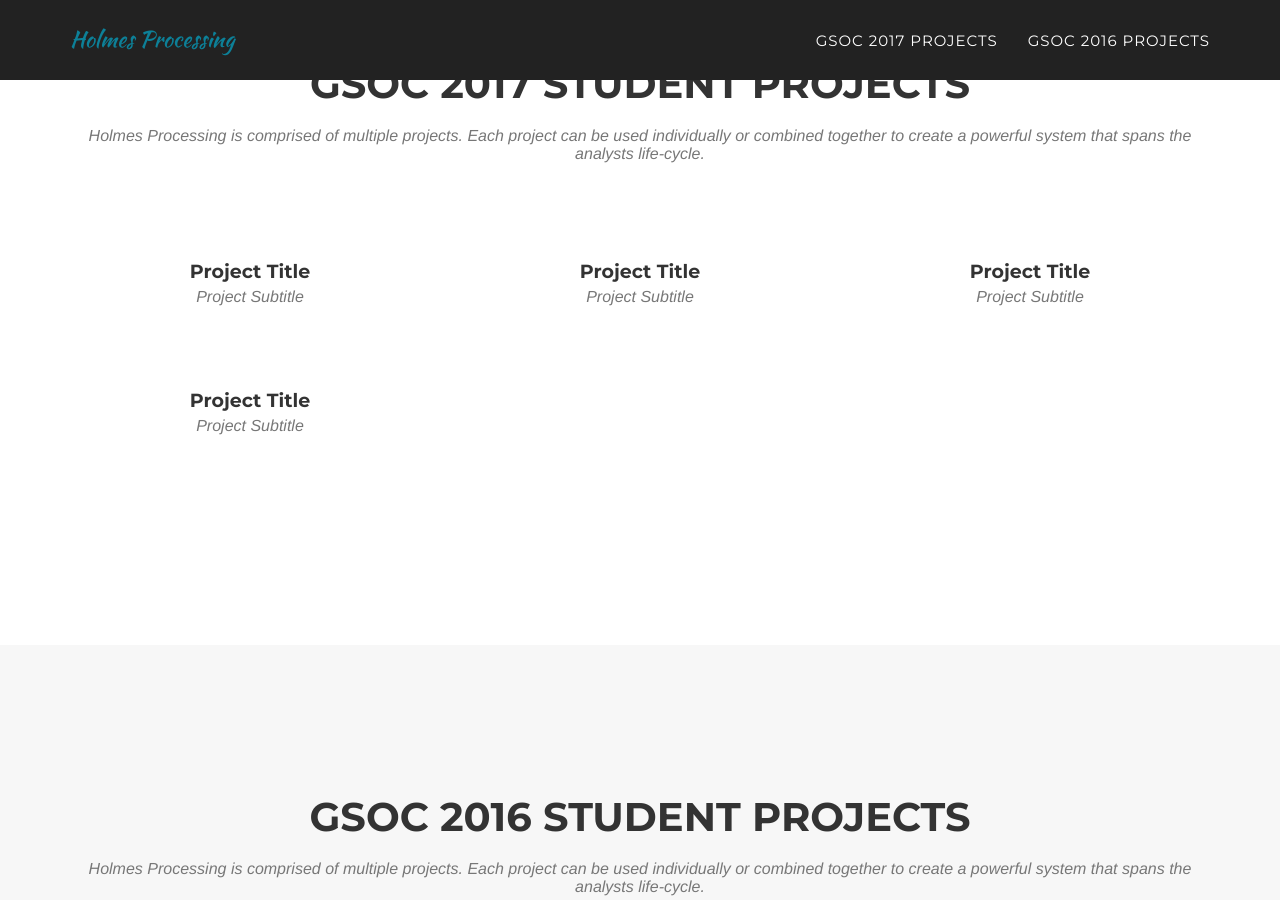
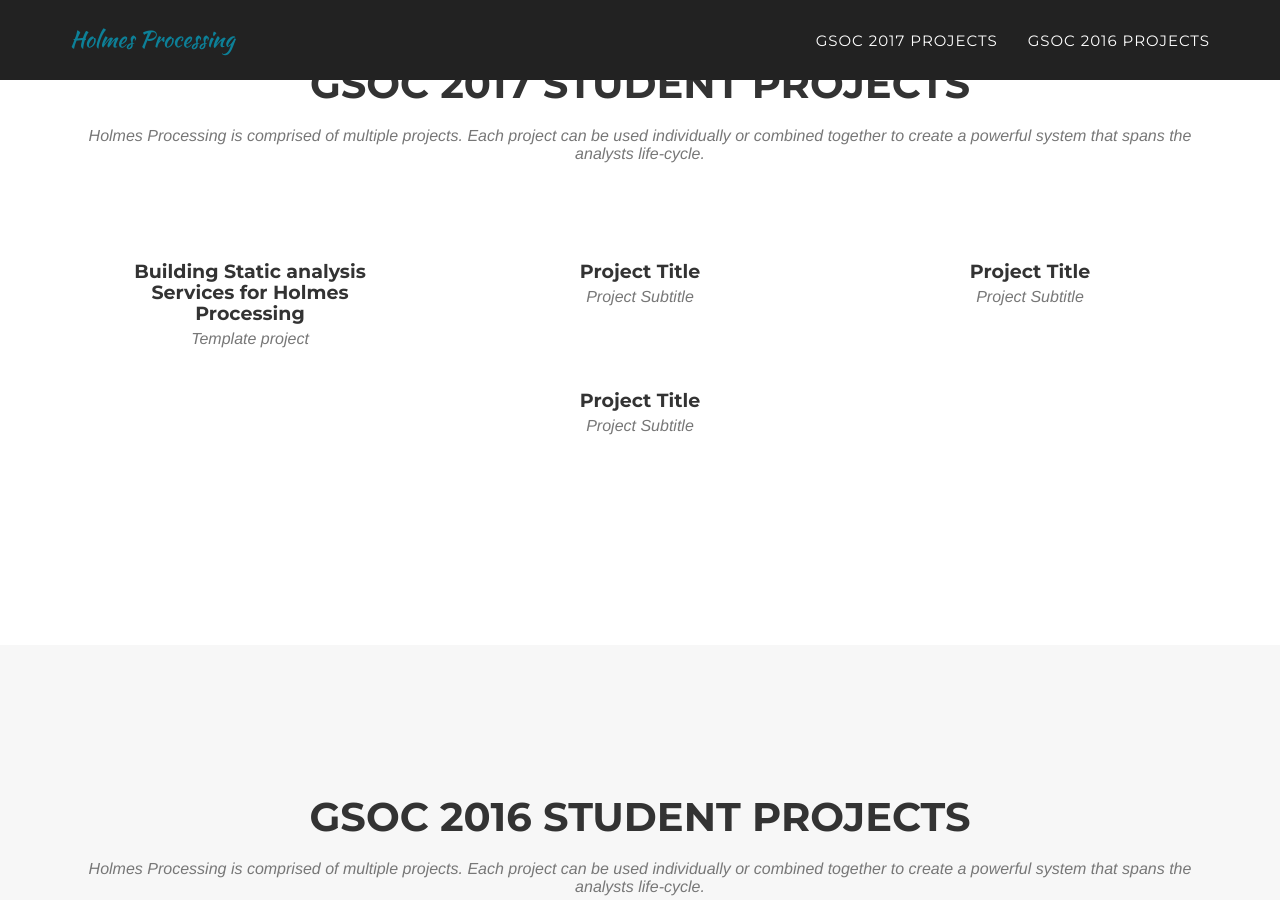
Before and after one commit to HolmesProcessing/gsoc, a Jekyll site: the page built from _posts/2017-08-18-gsoc_2017-manohar.markdown, in a window 1280 px wide and 900 px high, scrolled down 853 px. Built offline with Jekyll 4.4.1, drawn with Linux system fonts in a browser that asks for light colours; some web fonts are replaced; part of the change alters nothing that is shown.

Commit message:
Manohar work submission

```diff
--- a/_posts/2017-08-18-gsoc_2017-manohar.markdown
+++ b/_posts/2017-08-18-gsoc_2017-manohar.markdown
@@ -1,14 +1,14 @@
 ---
-title: Project Title
-subtitle: Project Subtitle
+title: Building Static analysis Services for Holmes Processing
+subtitle: Template project
 layout: default
 modal-id: 2
 category: gsoc2017
-date: 2017-01-01
+date: 2017-08-22
 img: temp.svg
 thumbnail: temp.svg
 alt: license-img
-repository: https://github.com/HolmesProcessing/gsoc_
+repository: https://github.com/HolmesProcessing/Holmes-Totem
 documentation:
 license:
 
@@ -16,4 +16,41 @@ license:
 
 ##### Overview
 
-Content Goes Here
+My name is Manohar Reddy currently studying 4th year BTech from IIIT Vadodara.
+
+Throughout this GSoC, I've learned a lot of things about Executable both PE and ELF files. Also about how a process gets loaded into memory. I am very thankful to my both mentors who have provided me resources to learn about executables and guided me by suggesting the best to do to achieve speed to PEMeta. I am also thankful to my friends at Holmes who gave me continuous feedback on my work and suggested more features to Services.
+
+This project tries to lower the bar of entry into HolmesProcessing by creating a Template to build a new Totem Service. Throughout this project, I built 2 Totem Static Services and documented about Totem Services and how to create a new Totem Service. To reduce the overhead of copy pasting boiler plate code for creating new service, I created a Template engine which automatically creates a boilerplate code for a particular type of Service to be written in a particular language.
+
+Currently, there are various types of configuration files used throughout Holmes. This is because each configuration has its own advantages. But this has made people learn about various configuration files type. To reduce this, I unified everything so that we only have one type of configuration that is JSON.
+
+
+##### PEMeta.
+
+This Service is written in Golang. This Service analyses PE files and it uses [PEV](http://pev.sourceforge.net) as the analyzer library. PEV is a command line. Services that has command line tool as analyzer library, has to make direct system calls. This has found to be eating a lot of CPU and is very inefficient. So I build LIBPE which a C library for PEV and created a wrapper around it.
+
+
+##### LIBPE
+
+Building LIBPE C library is one of the biggest parts of the project. Before we choose to use the library, LIBPE has very basic implementation where it only implements interfaces to analyze headers. We extended LIBPE to support everything that PEV supports and used this library as the analyzer library for PEMeta.
+
+https://github.com/merces/libpe/pull/14
+
+##### PEInfo v2
+This Service is written in Python3. This Services also analyses PE files but it uses [pefile](https://github.com/erocarrera/pefile) as the analyser library. The current version of PEInfo is very slow with average analyzing speed of 2227ms/sample. I've updated service with latest version of pefile. Now the average analyzing speed is 800ms/sample
+
+
+##### Documentation
+
+As for documentation, I added helloworld programmes to extending Totem Services section and written documentation for Section Totem Services.
+
+
+##### Template Engine
+
+Create all the essential boiler plate code neededto create a Service. The user can directly jump in and startconcentrating on service logic. This one currently creates RESTFull type Services This Template has greater potential when gRPC is implemented where user has to do lot of earlyconfiguration before writing with Service logic.
+
+https://github.com/HolmesProcessing/Holmes-Toolbox/pull/38
+
+##### Future Work
+
+This year, I am able to create a template for Static services. But I was not able to implement dynamic services because I dont have required hardware to simulate them. Currently services uses RESTfull protocol for communication but this has found to be creating a lot of memory overhead. To reduce this, we should use gRPC as a communication protocol. After GSoC, I plan to work reduce memory on Totem.
```
